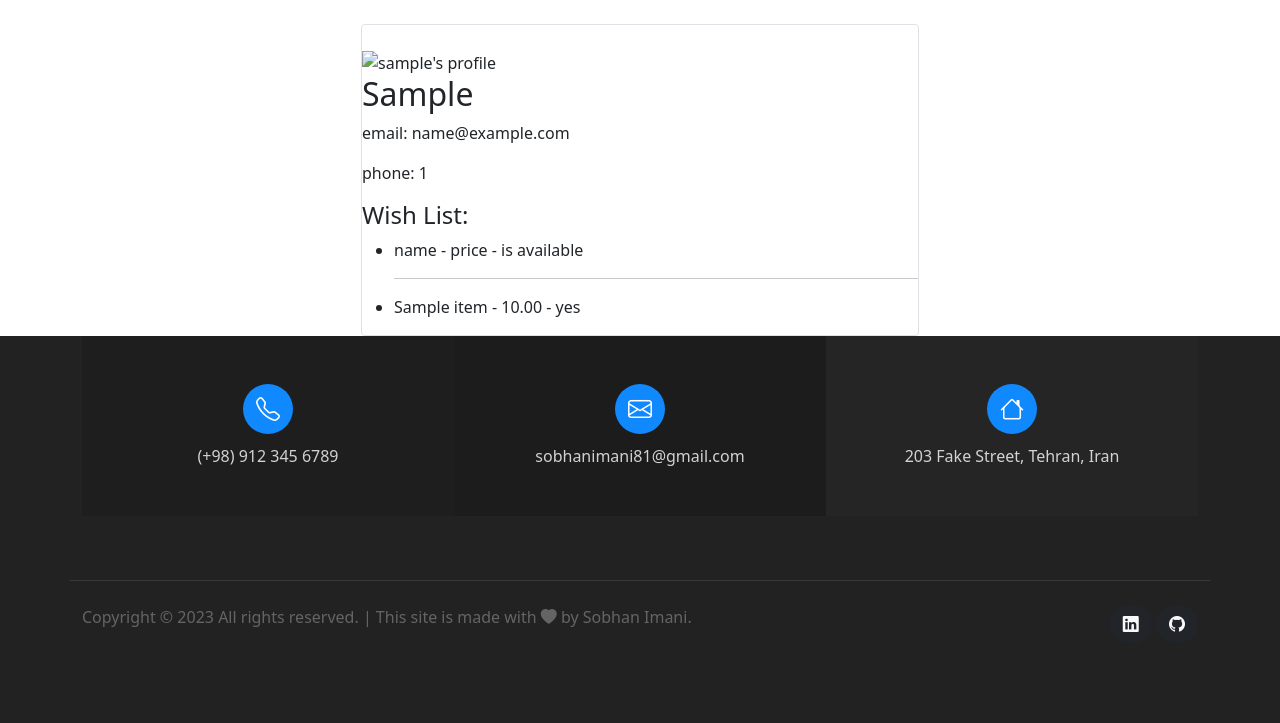
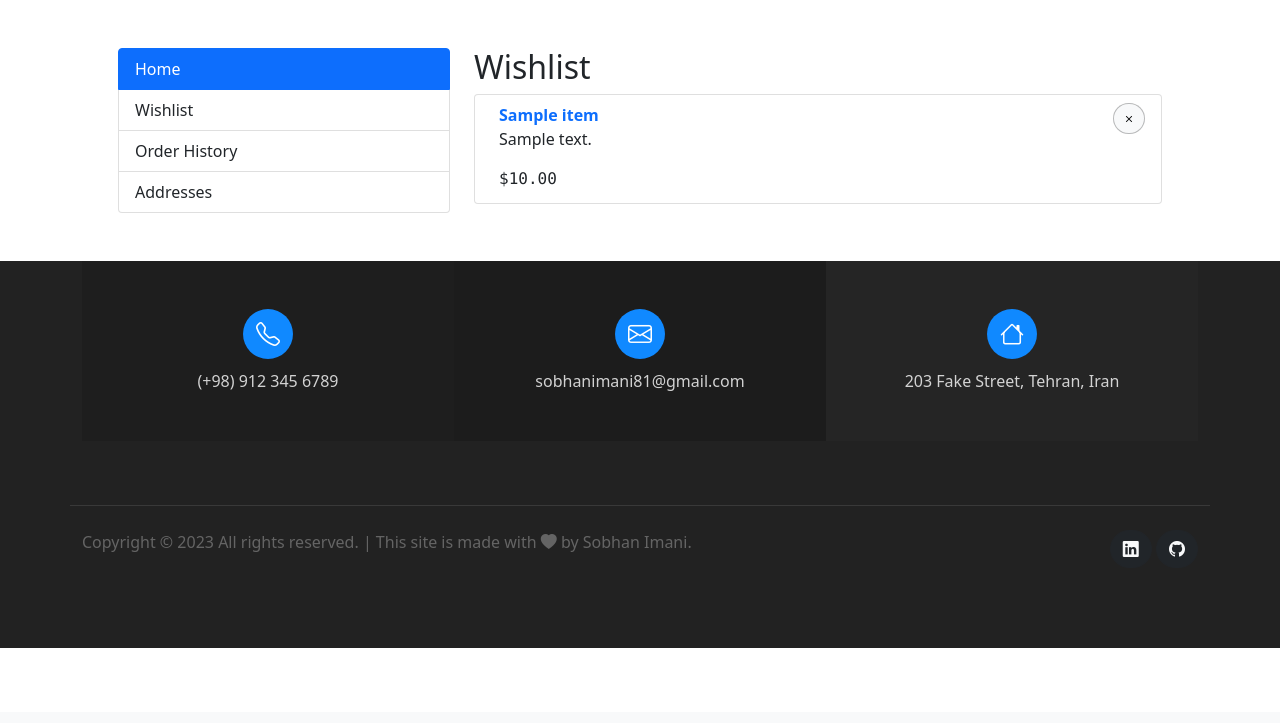
Before and after one commit to FlappySobhan/Art-Supply-Website, a Django app: template store/templates/account/profile.html in a window 1280 px wide. Shown: the part 88-811 px from the top of the page. After the commit the page ends 736 px from the top, so only its background shows below. Run offline with Django 3.2, Linux system fonts and the light colour scheme; tables that the repository leaves empty hold one stand-in row (values such as "Sample post"); the template is opened without the code that fills it: values that come from a table or form of the project are taken from there, most other values are stand-ins (such as "Sample title", 1, 10 or a date in 2020); some libraries are stand-ins or nearby versions.

Commit message:
Added profile view and Fixed bugs

```diff
--- a/store/templates/account/profile.html
+++ b/store/templates/account/profile.html
@@ -3,31 +3,83 @@
 {% block title %}Profile{% endblock %}
 
 {% block content %}
-<div class="container d-flex justify-content-center">
-    <div class="border rounded w-50 mt-4 pt-4 bg-white">
-        <img src="{{ profile.picture.url }}"
-            alt="{{logged_in_user.username}}'s profile" style="height:5vw;width: 5vw;">
-
-        <h2>{% if logged_in_user.first_name %}
-            {{ logged_in_user.first_name }}
+<div class="container p-5">
+    <div class="row">
+        <div class="col-4">
+            <div class="list-group" id="list-tab" role="tablist">
+                <a class="list-group-item list-group-item-action active" id="list-home-list" data-bs-toggle="list"
+                    href="#list-home" role="tab" aria-controls="list-home">Home</a>
+                <a class="list-group-item list-group-item-action" id="Wishlist-list" data-bs-toggle="list"
+                    href="#Wishlist" role="tab" aria-controls="Wishlist">Wishlist</a>
+                <a class="list-group-item list-group-item-action" id="list-orders-list" data-bs-toggle="list"
+                    href="#list-orders" role="tab" aria-controls="list-orders">Order History</a>
+                <a class="list-group-item list-group-item-action" id="Addresses-list" data-bs-toggle="list"
+                    href="#Addresses" role="tab" aria-controls="Addresses">Addresses</a>
+            </div>
+        </div>
+        <div class="col-8">
+            <div class="tab-content" id="nav-tabContent">
+                <div class="tab-pane fade" id="list-home" role="tabpanel" aria-labelledby="list-home-list">
+                    <div class="bg-white">
+                        <h2>Profile</h2>
+                        <form method="post" action="{% url 'account_profile' %}" class="form-control">
+                            {% csrf_token %}
+                            {{form.as_p}}
+                        <button class="btn btn-primary" type="submit">Save</button>
+                        </form>
+                    </div>
+                </div>
+                <div class="tab-pane fade show active" id="Wishlist" role="tabpanel" aria-labelledby="Wishlist-list">
+                    <h2>Wishlist</h2>
+                    <ol class="list-group">
+                        {% if profile.wishlist.all.count == 0 %}
+                        <h5 class="font-monospace mx-4">Wishlist is empty</h5>
                         {% else %}
-            No Name!
-            {% endif %}</h2>
-        <p>email: {{ logged_in_user.email }}</p>
-        <p>phone: {{ logged_in_user.phone_number }}</p>
-        <h4>Wish List:</h4>
-        <ul>
-            {% if profile.wishlist.all %}
-            <li>name   -   price   -   is available</li><hr>
                         {% for item in profile.wishlist.all %}
-            <li>{{ item.name }} - {{ item.price }} - {% if item.stock %}yes{% else %}no{% endif %}
+                        <li class="list-group-item d-flex justify-content-between align-items-start">
+                          <div class="ms-2 me-auto">
+                            <div class="fw-bold">
+                                <a href="{% url 'product-detail' item.id %}" class="nav-link p-0">{{item.name}}</a>
+                            </div>
+                            {{item.descriptions|truncatewords:5}}
+                            <p class="font-monospace mt-3 mb-1">${{item.price}}</p>
+                          </div>
+                          <form method="post" action="{% url 'product-detail' item.id %}">
+                            {% csrf_token %}
+                            <input type="hidden" name="product_id" value="{{item.id}}">
+                            <input type="hidden" name="wishlist" value="remove">
+                          <button type="submit" class="btn btn-light bi-x btn-sm border rounded-pill mb-2"
+                          style="border-color: rgba(0, 0, 0, 0.26)!important;"></button>
                         </li>
                           {% endfor %}
-
+                        {% endif %}
+                    </ol>
+                </div>
+                <div class="tab-pane fade" id="list-orders" role="tabpanel" aria-labelledby="list-orders-list">
+                    <h2>Orders</h2>
+                    <ol class="list-group list-group-numbered">
+                        {% if profile.orders.all.count == 0 %}
+                        <h5 class="font-monospace mx-4">Nothing to show.</h5>
                         {% else %}
-            <li>no items</li>
+                        {% for order in profile.orders.all %}
+                        <li class="list-group-item d-flex justify-content-between align-items-start">
+                          <div class="ms-2 me-auto">
+                            <div class="fw-bold font-monospace">
+                                {{order.status}}
+                            </div>
+                            {{item.descriptions|truncatewords:5}}
+                          </div>
+                        </li>
+                        {% endfor %}
                         {% endif %}
-        </ul>
+                    </ol>
+                </div>
+                <div class="tab-pane fade" id="Addresses" role="tabpanel" aria-labelledby="Addresses-list">...
                 </div>
             </div>
+        </div>
+    </div>
+
+</div>
+
 {% endblock %}
```
Also changed, not shown: store/templates/products/products-detail.html (+7 -4 lines). Lines whose indentation alone changed are shown as unchanged.
